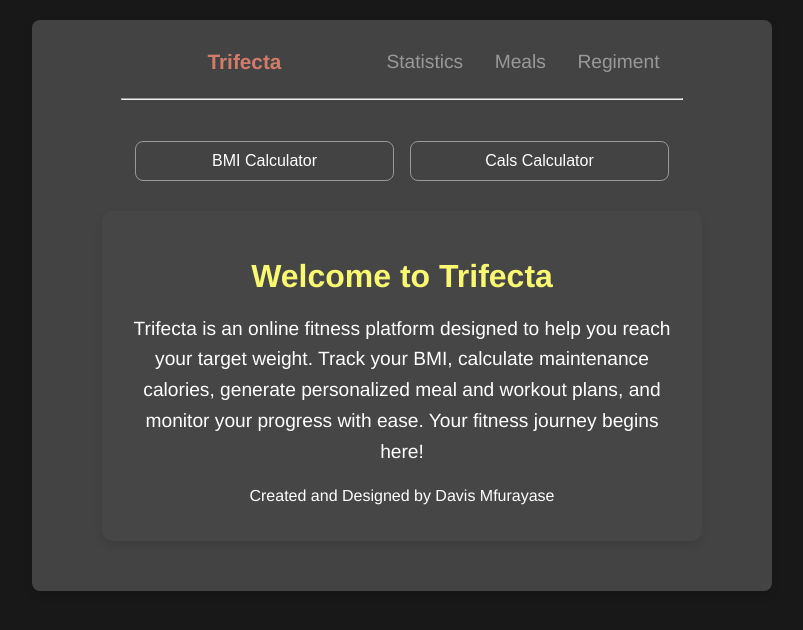
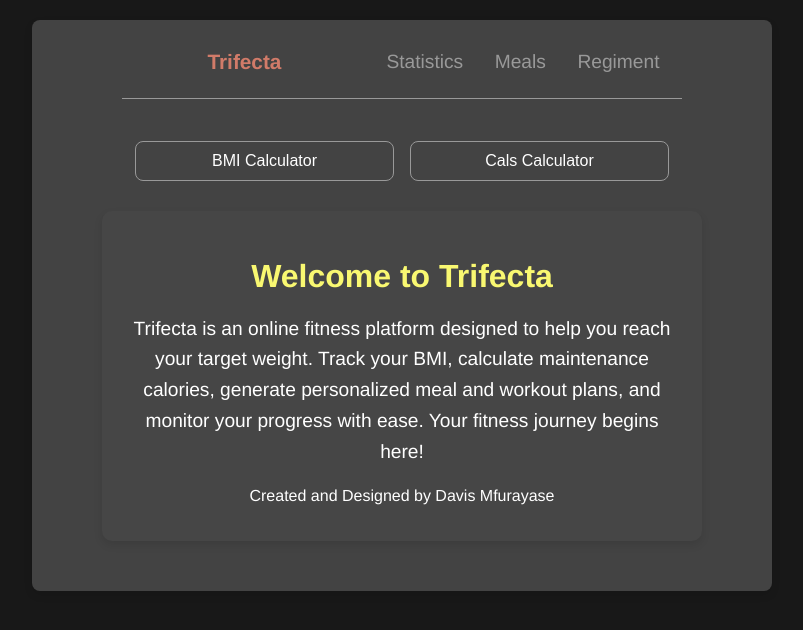
Before and after one commit to DavisByte/trifecta, a plain HTML site: page index.html in a window 1280 px wide. Shown: the whole page, without its empty margins (238-1041 px from the left). Drawn offline with Linux system fonts and the light colour scheme.

Commit message:
final hr updates

```diff
--- a/style.css
+++ b/style.css
@@ -18,6 +18,10 @@ body {
 
 hr{
    width: 80%;
+   display: block;
+   height: 1px;
+   border: 0;
+   border-top: 1px solid #999;
 }
 
 .navigation {
```
